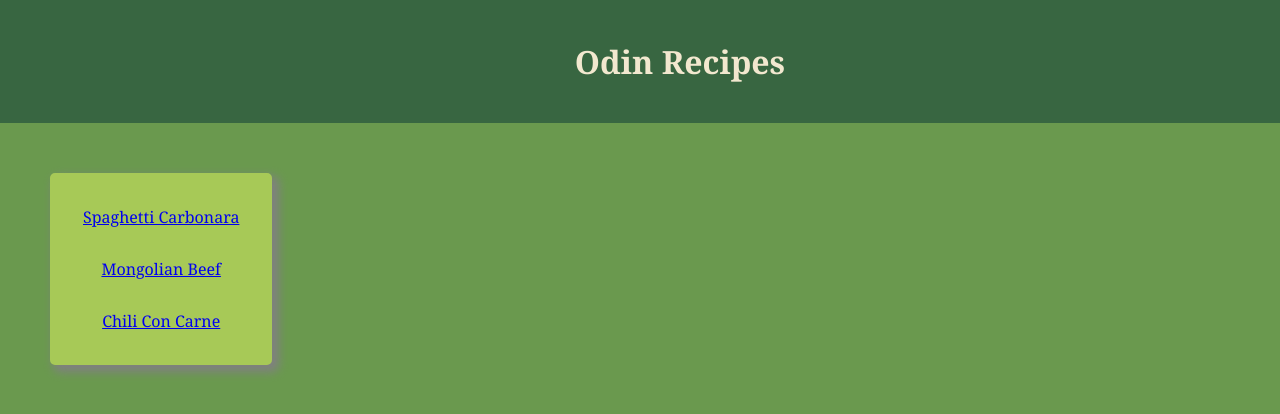
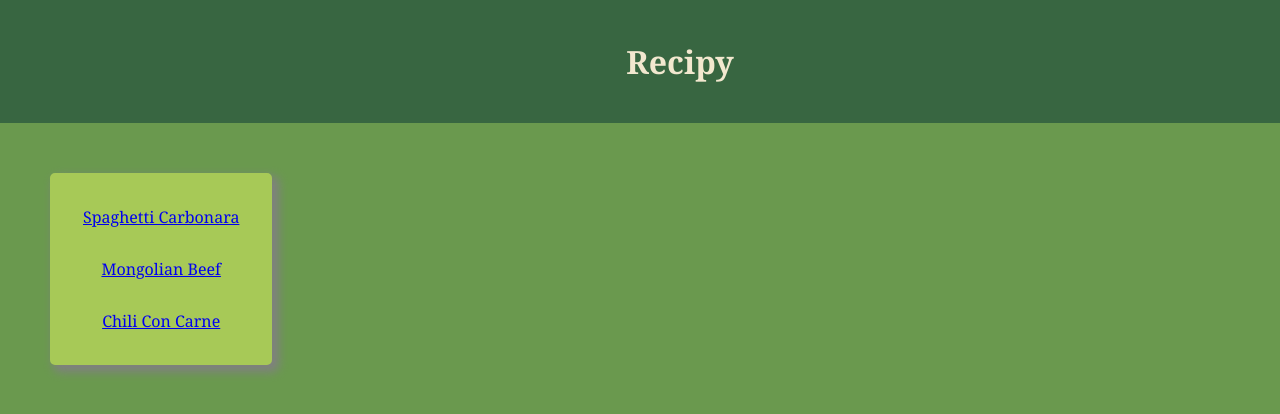
Before and after one commit to ungratefulsnail/odin-recipes, a plain HTML site: page index.html in a window 1280 px wide. Shown: the top 414 px of the page. Drawn offline with Linux system fonts and the light colour scheme.

```diff
--- a/index.html
+++ b/index.html
@@ -2,11 +2,11 @@
 <html lang="en">
     <head>
       <meta charset="UTF-8">
-      <title>Odin Recipes</title>
+      <title>Recipy</title>
       <link rel="stylesheet" href="style.css">
     </head>
     <body>
-      <h1 class="main-header">Odin Recipes</h1>
+      <h1 class="main-header">Recipy</h1>
       <div class="recipes-box">
         <ul class="recipes-list">
           <li><a href="./recipes/carbonara.html">Spaghetti Carbonara</a></li>
```
